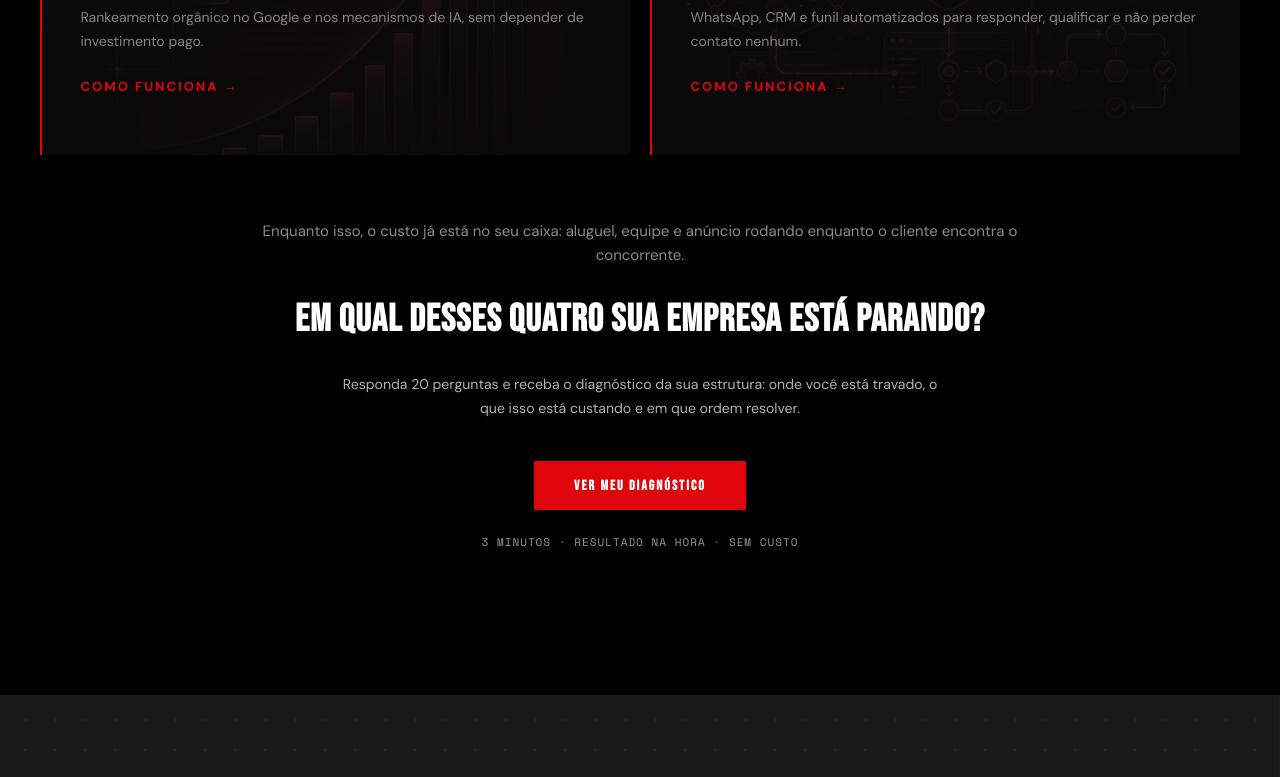
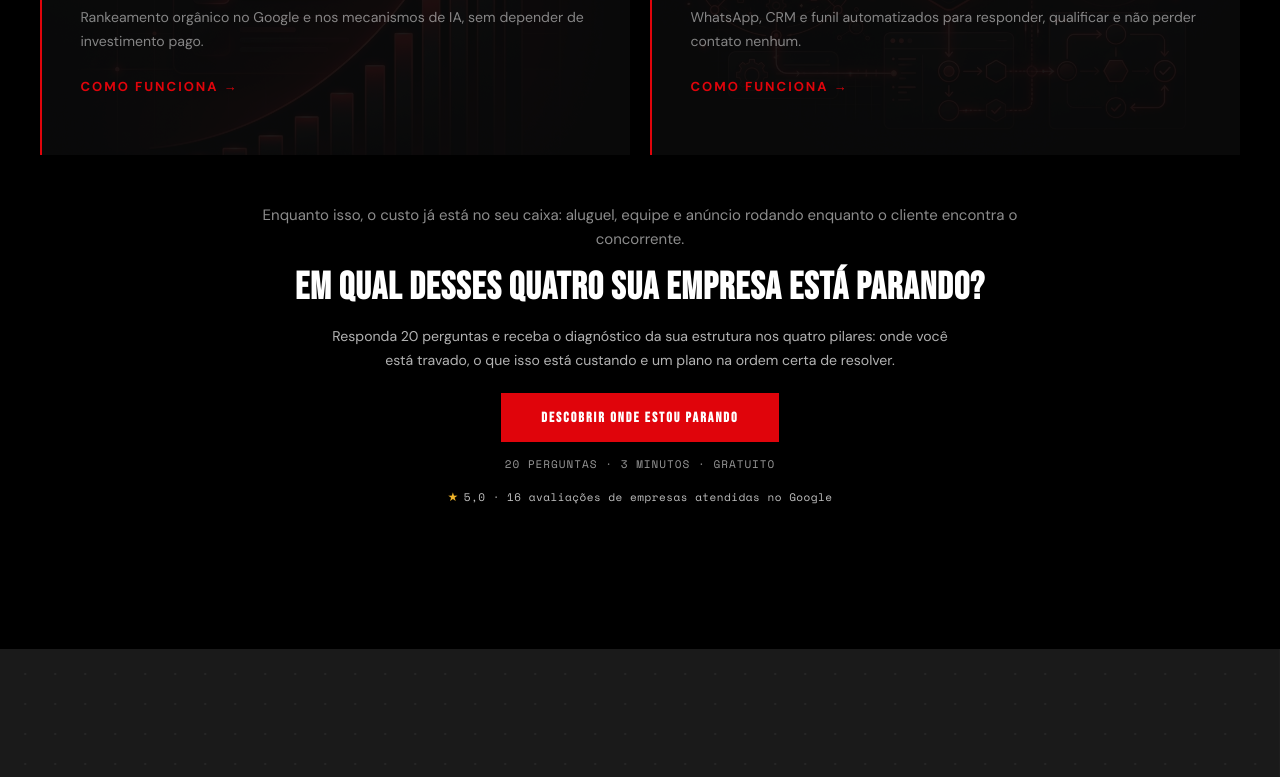
Before and after one commit to onethankdigital/site-otd, a React (Vite) app: page / in a window 1280 px wide. Shown: the part 1727-2504 px from the top of the page. Built offline with nearby package versions, Linux system fonts and the light colour scheme.

Commit message:
feat(home): update closing block copy, social proof, spacing and Hero microcopy

```diff
--- a/src/components/Hero.jsx
+++ b/src/components/Hero.jsx
@@ -120,7 +120,7 @@ const Hero = ({ onOpenQuiz }) => {
           </button>
 
           <span className="font-mono text-[9px] md:text-xs tracking-wider opacity-60 mt-3 text-center uppercase">
-            20 perguntas · 3 minutos · resultado na hora
+            20 perguntas · 3 minutos · gratuito
           </span>
         </div>
       </div>
--- a/src/components/ServicosCards.jsx
+++ b/src/components/ServicosCards.jsx
@@ -322,13 +322,13 @@ const ServicosCards = () => {
 
         /* --- CLOSING BLOCK --- */
         .servicos-closing {
-          margin-top: 64px;
+          margin-top: 48px;
           text-align: center;
           padding-bottom: 48px;
           display: flex;
           flex-direction: column;
           align-items: center;
-          gap: 24px;
+          gap: 12px;
         }
 
         .closing-cost {
@@ -348,7 +348,7 @@ const ServicosCards = () => {
           line-height: 1.1;
           letter-spacing: 1px;
           text-transform: uppercase;
-          margin: 8px 0;
+          margin: 4px 0 0;
         }
 
         .closing-desc {
@@ -357,7 +357,30 @@ const ServicosCards = () => {
           color: rgba(255,255,255,0.7);
           line-height: 1.7;
           max-width: 620px;
-          margin: 0 auto 16px;
+          margin: 4px auto 8px;
+        }
+
+        .closing-social {
+          font-family: 'Space Mono', monospace;
+          font-size: 11px;
+          color: rgba(255,255,255,0.75);
+          letter-spacing: 0.5px;
+          text-decoration: none;
+          display: inline-flex;
+          align-items: center;
+          gap: 5px;
+          margin-top: 4px;
+          transition: opacity 0.2s ease;
+        }
+
+        .closing-social:hover {
+          opacity: 0.9;
+        }
+
+        .closing-star {
+          color: #f0b429;
+          font-size: 12px;
+          line-height: 1;
         }
 
         .closing-btn {
@@ -391,6 +414,7 @@ const ServicosCards = () => {
           color: rgba(255,255,255,0.6);
           letter-spacing: 1px;
           text-transform: uppercase;
+          margin-top: 2px;
         }
       `}</style>
 
@@ -430,14 +454,22 @@ const ServicosCards = () => {
               Em qual desses quatro sua empresa está parando?
             </h3>
             <p className="closing-desc">
-              Responda 20 perguntas e receba o diagnóstico da sua estrutura: onde você está travado, o que isso está custando e em que ordem resolver.
+              Responda 20 perguntas e receba o diagnóstico da sua estrutura nos quatro pilares: onde você está travado, o que isso está custando e um plano na ordem certa de resolver.
             </p>
             <a href="/diagnostico" className="closing-btn">
-              VER MEU DIAGNÓSTICO
+              DESCOBRIR ONDE ESTOU PARANDO
             </a>
             <div className="closing-microcopy">
-              3 minutos · resultado na hora · sem custo
+              20 perguntas · 3 minutos · gratuito
             </div>
+            <a
+              href="https://g.page/r/onethankdigital"
+              target="_blank"
+              rel="noopener noreferrer"
+              className="closing-social"
+            >
+              <span className="closing-star">★</span> 5,0 · 16 avaliações de empresas atendidas no Google
+            </a>
           </div>
         </div>
       </section>
```
